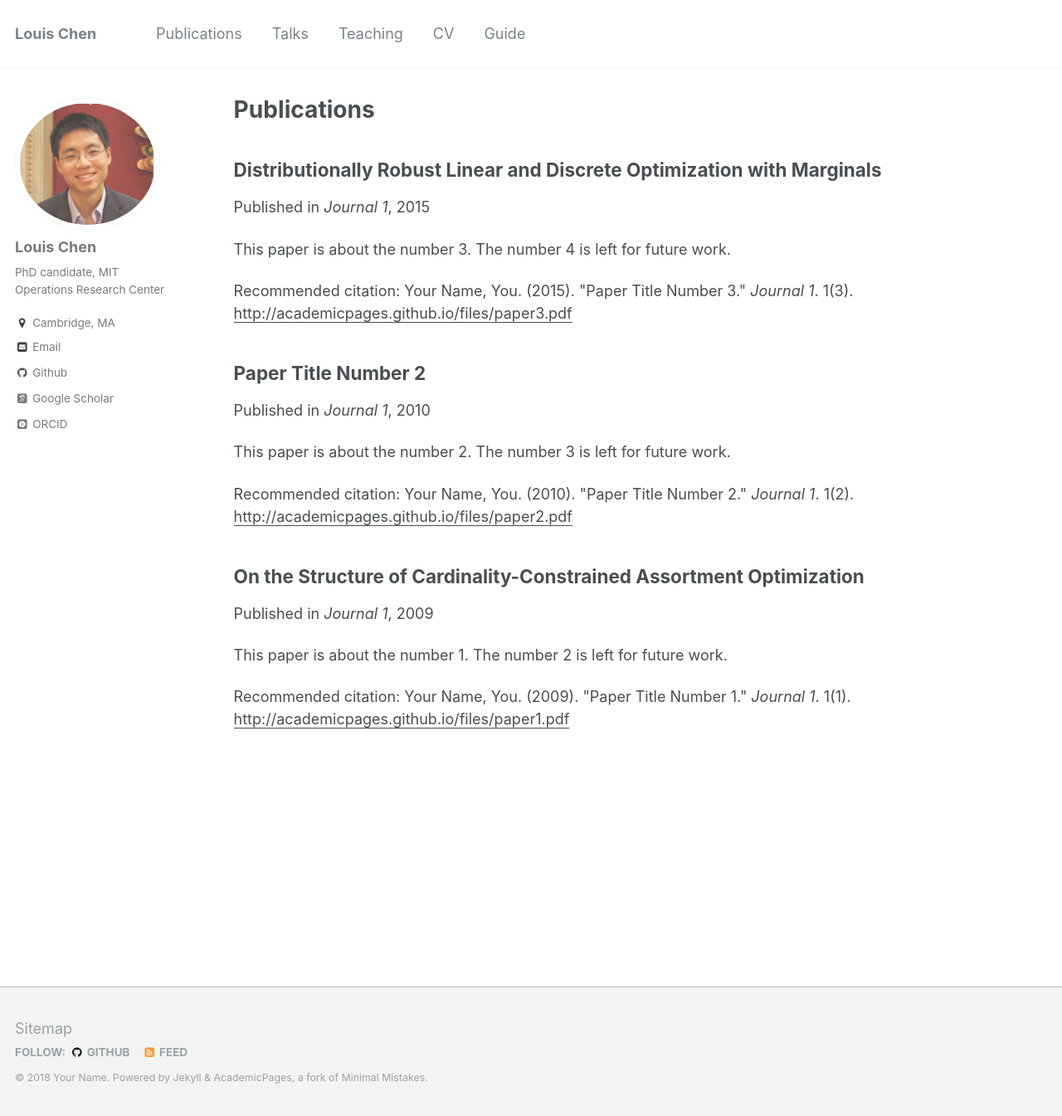
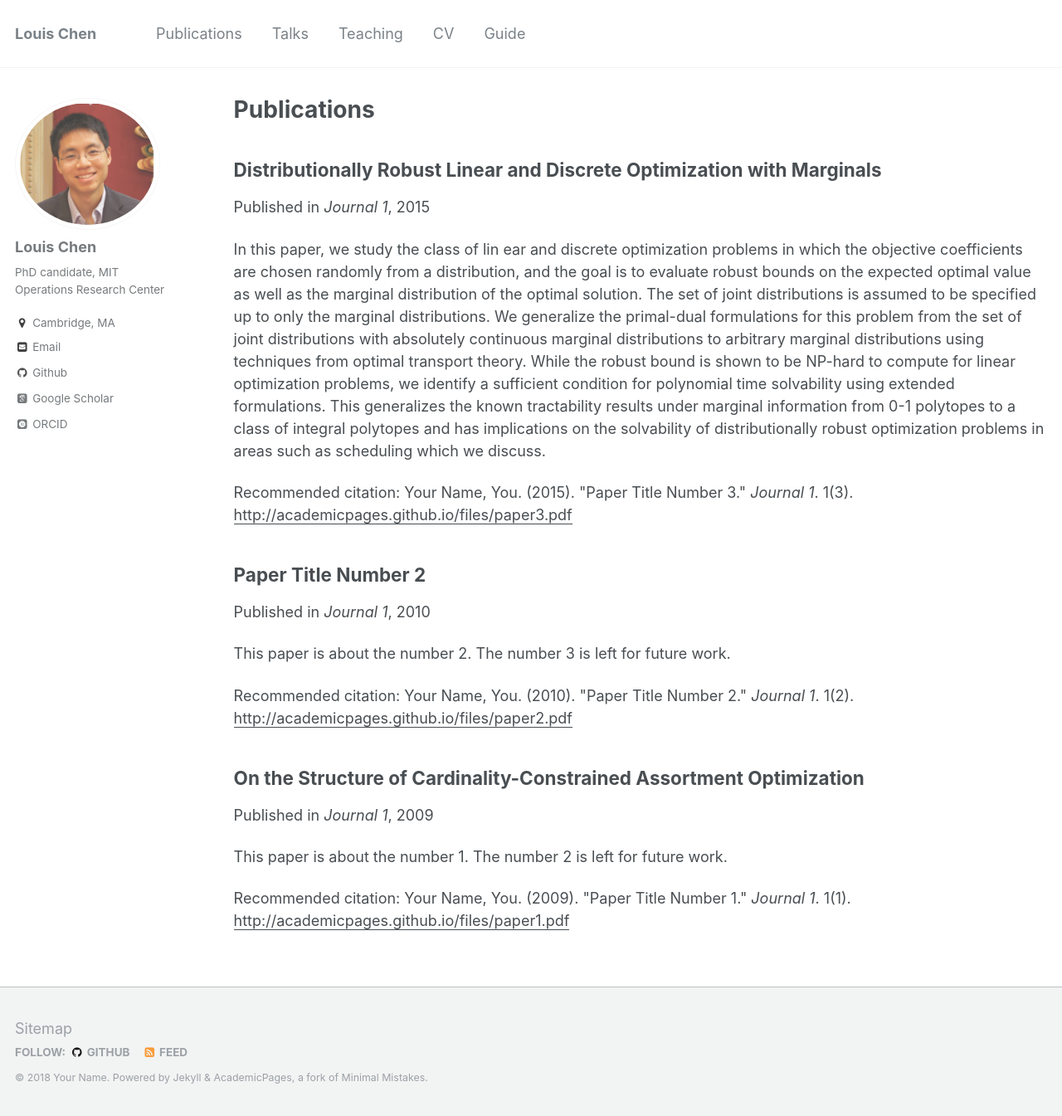
Before and after one commit to LouisLChen/LouisLChen.github.io, a Jekyll site: the page built from _pages/publications.md, in a window 1280 px wide and 1345 px high. Shown: the whole window at 83% size. Built offline with Jekyll 4.4.1, drawn with Linux system fonts in a browser that asks for light colours; some web fonts are replaced.

Commit message:
Update 2015-10-01-paper-title-number-3.md

```diff
--- a/_publications/2015-10-01-paper-title-number-3.md
+++ b/_publications/2015-10-01-paper-title-number-3.md
@@ -2,7 +2,7 @@
 title: "Distributionally Robust Linear and Discrete Optimization with Marginals"
 collection: publications
 permalink: /publication/2015-10-01-paper-title-number-3
-excerpt: 'This paper is about the number 3. The number 4 is left for future work.'
+excerpt: 'In this paper, we study the class of lin	ear and discrete optimization problems in which the objective coefficients are chosen randomly from a distribution, and the goal is to evaluate robust bounds on the expected optimal value as well as the marginal distribution of the optimal solution. The set of joint distributions is assumed to be specified up to only the marginal distributions. We generalize the primal-dual formulations for this problem from the set of joint distributions with absolutely continuous marginal distributions to arbitrary marginal distributions using techniques from optimal transport theory. While the robust bound is shown to be NP-hard to compute for linear optimization problems, we identify a sufficient condition for polynomial time solvability using extended formulations. This generalizes the known tractability results under marginal information from 0-1 polytopes to a class of integral polytopes and has implications on the solvability of distributionally robust optimization problems in areas such as scheduling which we discuss.'
 date: 2015-10-01
 venue: 'Journal 1'
 paperurl: 'http://academicpages.github.io/files/paper3.pdf'
```
